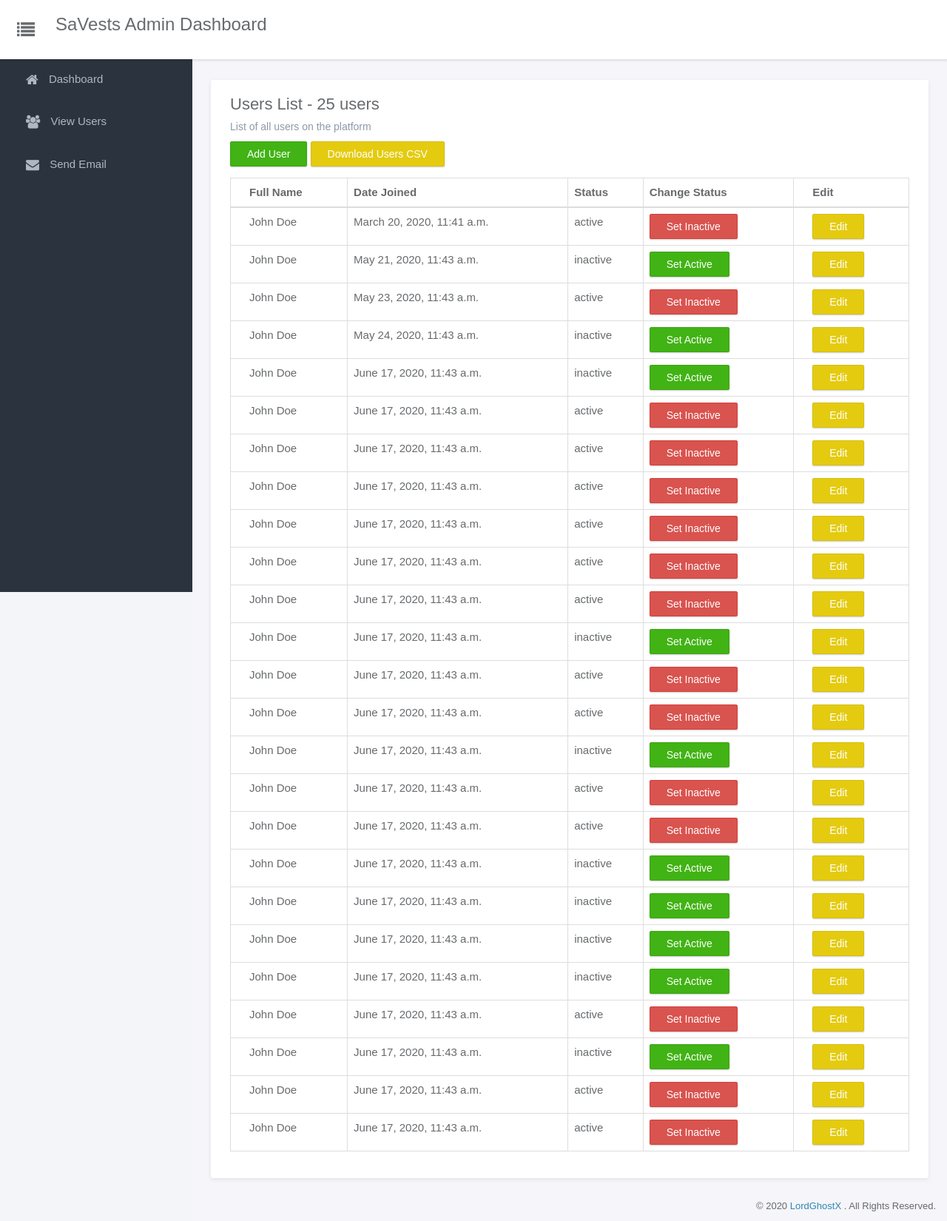
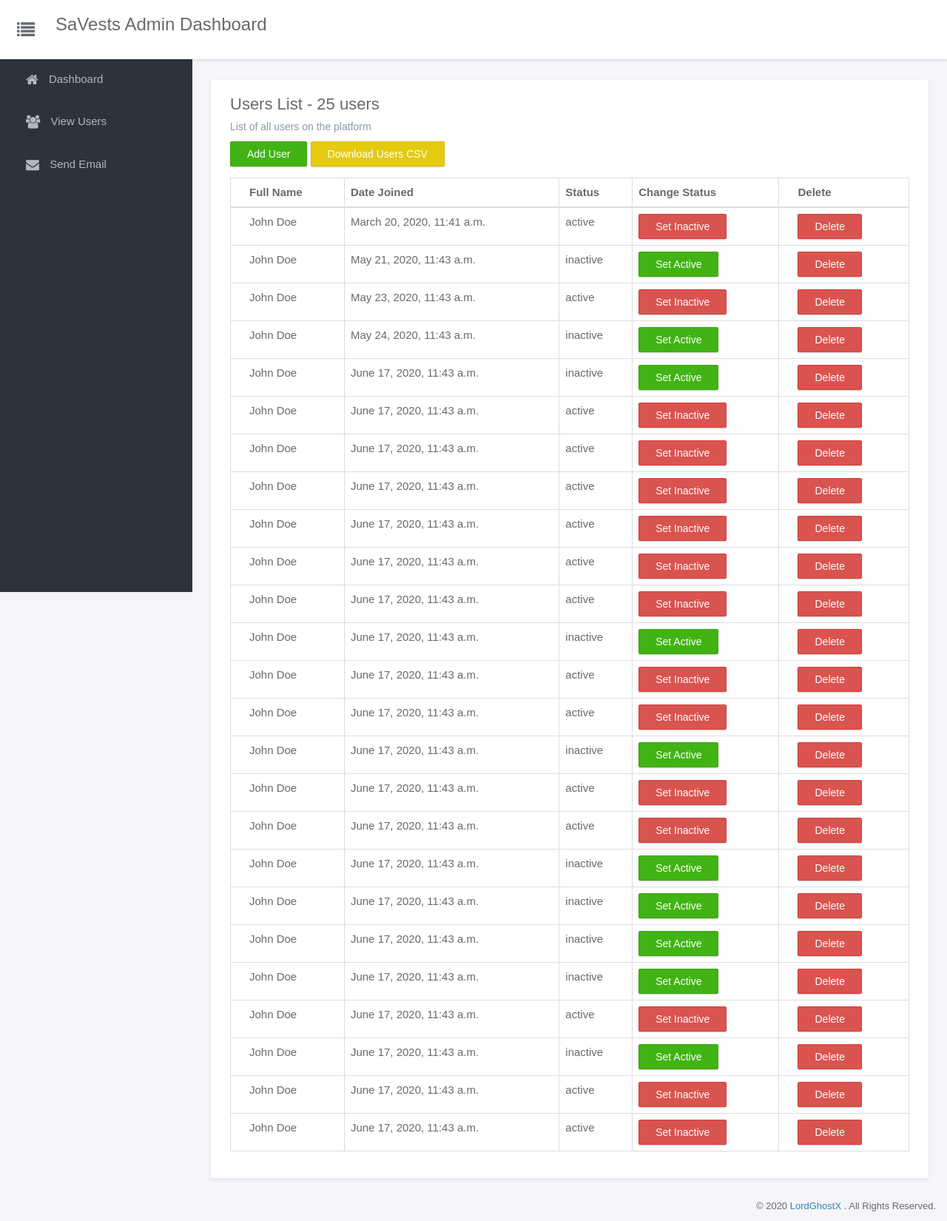
Before and after one commit to LordGhostX/SaVests, a Django app: page /lite/users/ in a window 1280 px wide. Shown: the whole page at 74% size. Run offline with Django 3.2, Linux system fonts and the light colour scheme; a user stored in the database is signed in; data comes from the database, SQL or seed files in the repository; both versions use the stored data as it was after the commit; some libraries are stand-ins or nearby versions.

Commit message:
added delete user

```diff
--- a/SaVests/dashboard/templates/users.html
+++ b/SaVests/dashboard/templates/users.html
@@ -40,7 +40,7 @@
                   Change Status
                 </th>
                 <th>
-                  Edit
+                  Delete
                 </th>
               </tr>
             </thead>
@@ -73,9 +73,9 @@
                 </td>
                 {% endif %}
                 <td>
-                  <button class="btn btn-warning" type="button">
-                    Edit
-                  </button>
+                  <a href="{% url 'delete_user' i.id %}"><button class="btn btn-danger" type="button">
+                    Delete
+                  </button></a>
                 </td>
               </tr>
               {% endfor %}
--- a/SaVests/dashboard/urls.py
+++ b/SaVests/dashboard/urls.py
@@ -4,5 +4,6 @@ from .views import *
 urlpatterns = [
     path('', index, name="index"),
     path('users/', list_users, name="list_users"),
-    path('users/update/<int:user_id>/', update_user_status, name="update_user_status")
+    path('users/update/<int:user_id>/', update_user_status, name="update_user_status"),
+    path('users/delete/<int:user_id>/', delete_user, name="delete_user")
 ]
--- a/SaVests/dashboard/views.py
+++ b/SaVests/dashboard/views.py
@@ -33,3 +33,9 @@ def update_user_status(request, user_id):
     user.active *= -1
     user.save()
     return redirect(list_users)
+
+@staff_member_required
+def delete_user(request, user_id):
+    user = Users.objects.get(pk=user_id)
+    user.delete()
+    return redirect(list_users)
```
Also changed, not shown: SaVests/db.sqlite3.
